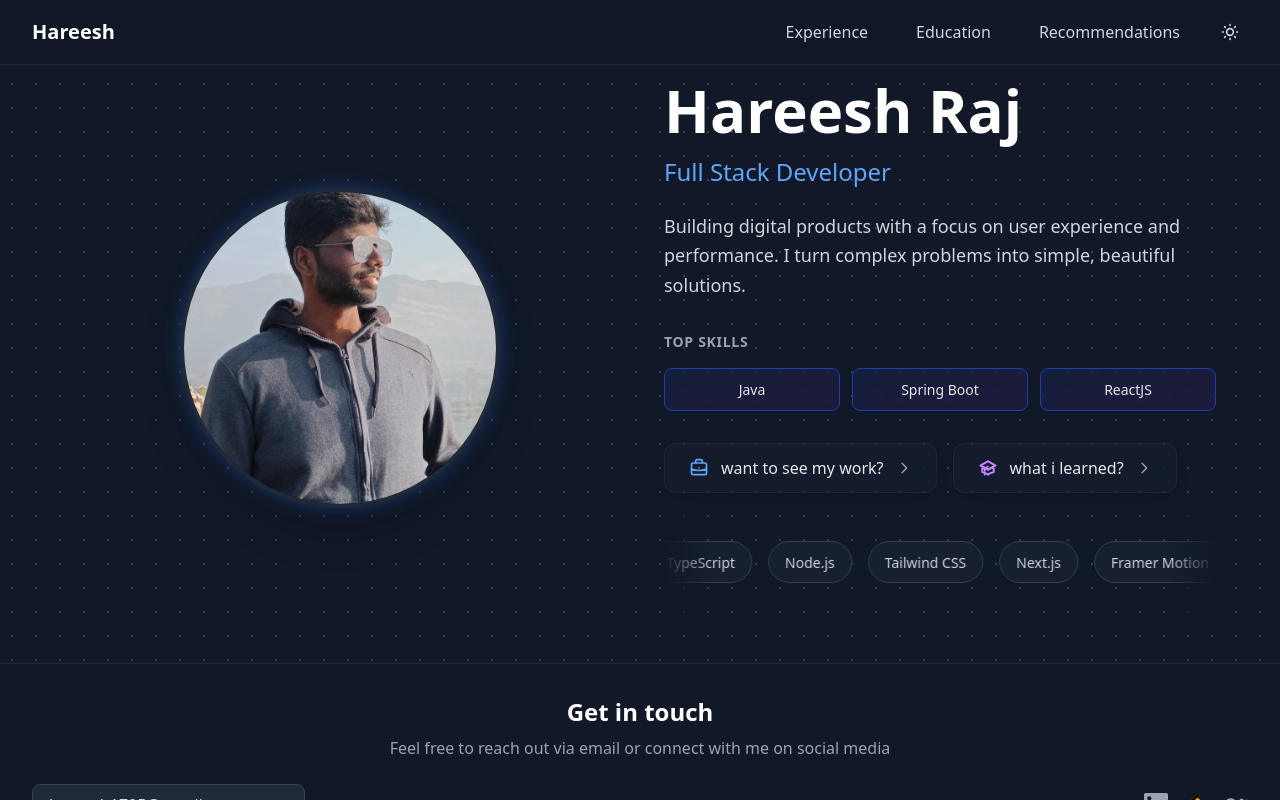
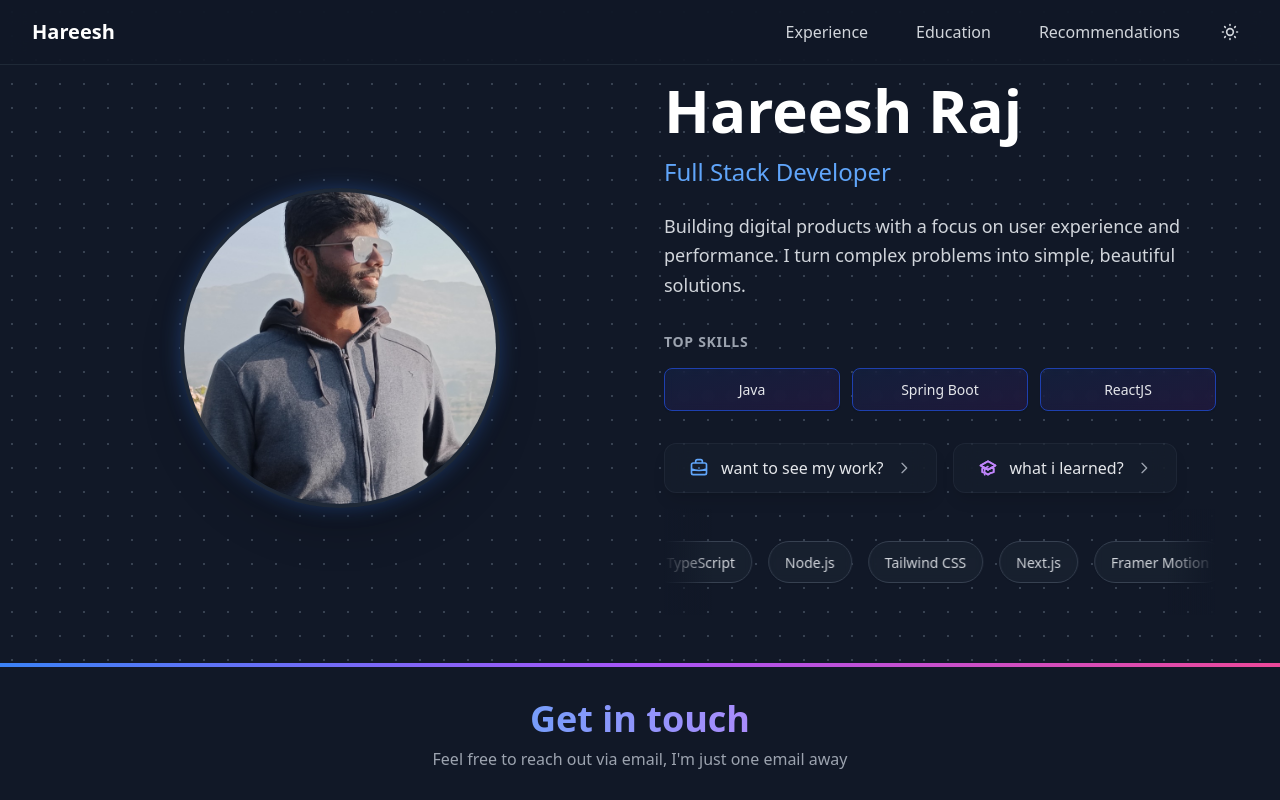
Before and after one commit to hareeshraj/portfolio, a React (Vite) app: page / in a window 1280 px wide. Built offline with nearby package versions, Linux system fonts and the light colour scheme.

Commit message:
Rewamped footer design

```diff
--- a/src/components/Footer.tsx
+++ b/src/components/Footer.tsx
@@ -16,19 +16,23 @@ const Footer = () => {
   };
 
   return (
-    <footer className="bg-gray-50 dark:bg-gray-900 border-t border-gray-200 dark:border-gray-800 py-8">
-      <div className="max-w-7xl mx-auto px-4 sm:px-6 lg:px-8">
+    <footer className="relative bg-white dark:bg-gray-900 pt-0 pb-8 transition-colors duration-300">
+      {/* Gradient Border Top */}
+      <div className="h-1 w-full bg-gradient-to-r from-blue-500 via-purple-500 to-pink-500"></div>
+
+      <div className="max-w-7xl mx-auto px-4 sm:px-6 lg:px-8 pt-8">
+        <div className="flex flex-col items-center gap-8">
           {/* Connection Heading */}
-        <div className="text-center mb-6">
-          <h3 className="text-2xl font-bold text-gray-900 dark:text-white mb-2">
+          <div className="text-center space-y-2">
+            <h2 className="text-3xl md:text-4xl font-bold font-heading bg-clip-text text-transparent bg-gradient-to-r from-blue-600 to-purple-600 dark:from-blue-400 dark:to-purple-400">
               Get in touch
-          </h3>
-          <p className="text-gray-600 dark:text-gray-400">
-            Feel free to reach out via email or connect with me on social media
+            </h2>
+            <p className="text-gray-600 dark:text-gray-400 font-sans">
+              Feel free to reach out via email, I'm just one email away
             </p>
           </div>
 
-        <div className="flex flex-col md:flex-row items-center justify-between gap-6">
+          <div className="flex flex-col md:flex-row items-center justify-center gap-6">
             {/* Email with Copy */}
             <div className="relative min-w-[220px] sm:min-w-[230px]">
               <div
@@ -44,7 +48,7 @@ const Footer = () => {
                   type="text"
                   value={portfolioData.personal.email}
                   readOnly
-                className="bg-transparent border-none outline-none text-gray-700 dark:text-gray-300 text-sm md:text-base cursor-pointer w-full pr-2"
+                  className="bg-transparent border-none outline-none text-gray-700 dark:text-gray-300 text-sm md:text-base cursor-pointer w-full pr-2 font-sans"
                 />
                 {/* Absolutely positioned copy button */}
                 <div className={`absolute right-2 top-1/2 transform -translate-y-1/2 transition-opacity duration-200 ${showCopy || copied ? 'opacity-100' : 'opacity-0'}`}>
@@ -111,8 +115,9 @@ const Footer = () => {
               </a>
             </div>
           </div>
-        <div className="mt-6 mb-8 md:mb-0 text-center text-sm text-gray-500 dark:text-gray-400">
+          <div className="mb-8 md:mb-0 text-center text-sm text-gray-500 dark:text-gray-400 font-sans">
             <p>&copy; {new Date().getFullYear()} {portfolioData.personal.name}. All rights reserved.</p>
+          </div>
         </div>
       </div>
     </footer>
```
Lines whose indentation alone changed are shown as unchanged.
